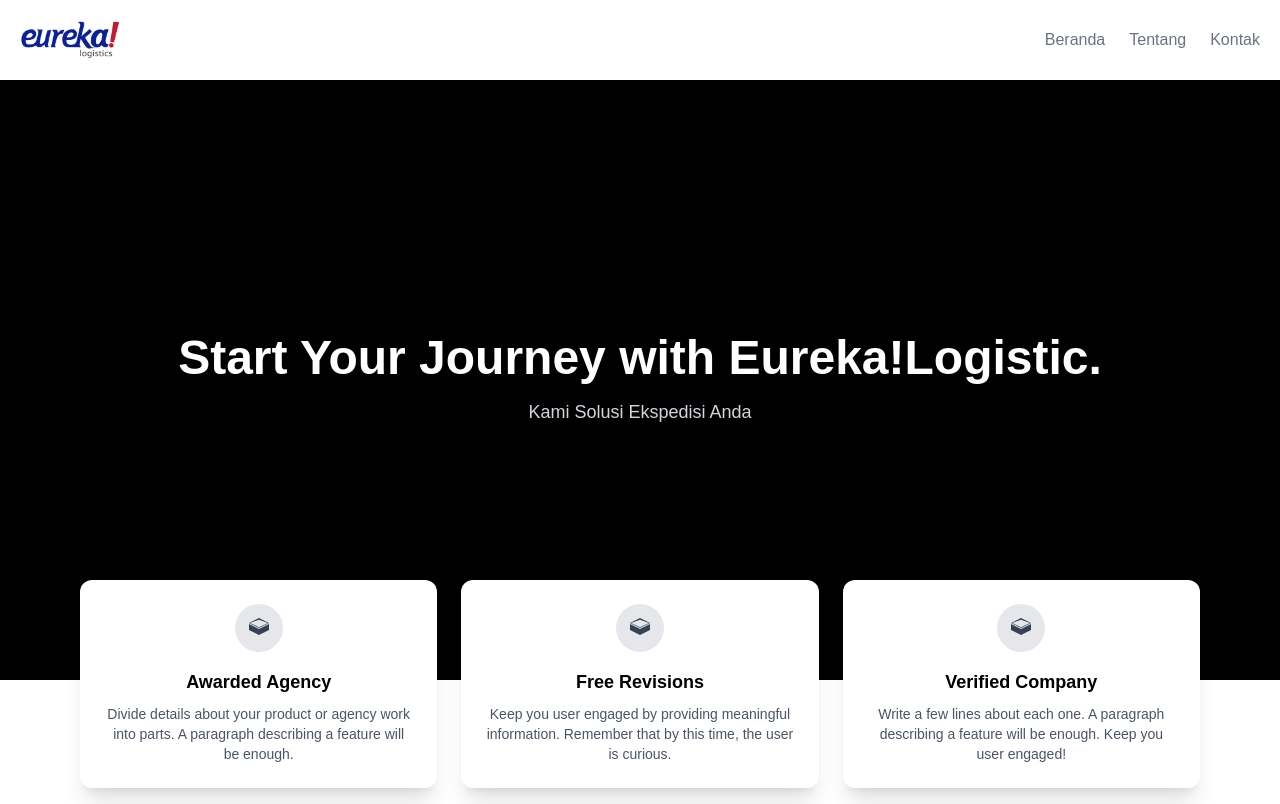
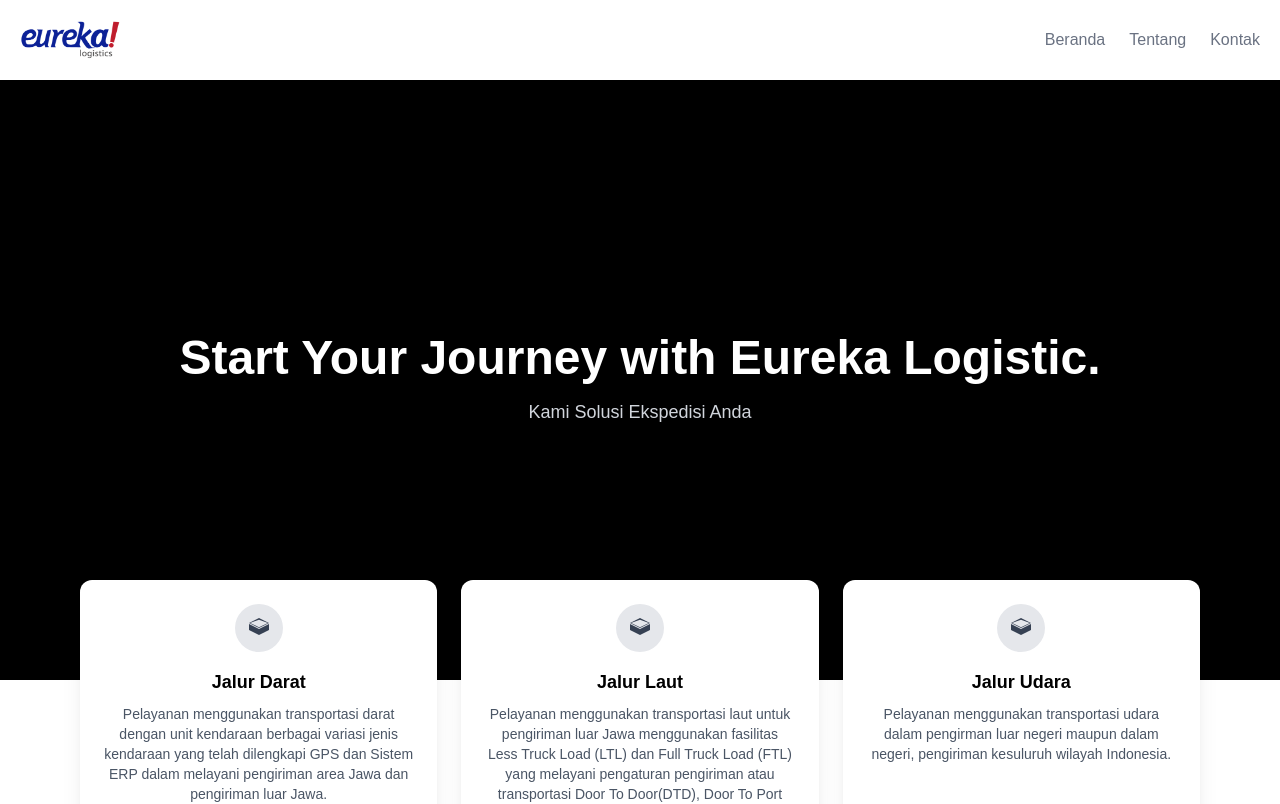
Before and after one commit to zufar-irawan/eureka_logistic, a Next.js app: page / in a window 1280 px wide. Shown: the top 804 px of the page. Built offline with nearby package versions, Linux system fonts and the light colour scheme.

Commit message:
card update content

```diff
--- a/app/page.tsx
+++ b/app/page.tsx
@@ -14,7 +14,7 @@
         <section className="relative h-[600px] bg-[url('/images/Background1.jpeg')] bg-cover bg-center bg-no-repeat">
           <div className="absolute inset-0 bg-black bg-opacity-70" />
           <div className="relative z-10 flex flex-col items-center justify-center h-full text-white text-center px-4">
-            <h1 className="text-5xl font-bold mb-4">Start Your Journey with Eureka!Logistic.</h1>
+            <h1 className="text-5xl font-bold mb-4">Start Your Journey with Eureka Logistic.</h1>
             <p className="text-lg text-gray-300 max-w-2xl">
               Kami Solusi Ekspedisi Anda
             </p>
@@ -26,16 +26,16 @@
           <div className="max-w-6xl mx-auto px-4 grid md:grid-cols-3 gap-6">
             {[
               {
-                title: "Awarded Agency",
-                desc: "Divide details about your product or agency work into parts. A paragraph describing a feature will be enough.",
+                title: "Jalur Darat",
+                desc: "Pelayanan menggunakan transportasi darat dengan unit kendaraan berbagai variasi jenis kendaraan yang telah dilengkapi GPS dan Sistem ERP dalam melayani pengiriman area Jawa dan pengiriman luar Jawa.",
               },
               {
-                title: "Free Revisions",
-                desc: "Keep you user engaged by providing meaningful information. Remember that by this time, the user is curious.",
+                title: "Jalur Laut",
+                desc: "Pelayanan menggunakan transportasi laut untuk pengiriman luar Jawa menggunakan fasilitas Less Truck Load (LTL) dan Full Truck Load (FTL) yang melayani pengaturan pengiriman atau transportasi Door To Door(DTD), Door To Port (DTP), Port To Door (PTD) dan Port To Port (PTP) seperti jenis kapal Roro, kapal Pelni, dan cargo keseluruh wilayah Indonesia.",
               },
               {
-                title: "Verified Company",
-                desc: "Write a few lines about each one. A paragraph describing a feature will be enough. Keep you user engaged!",
+                title: "Jalur Udara",
+                desc: "Pelayanan menggunakan transportasi udara dalam pengirman luar negeri maupun dalam negeri, pengiriman kesuluruh wilayah Indonesia.",
               },
             ].map((card, idx) => (
               <div
```
